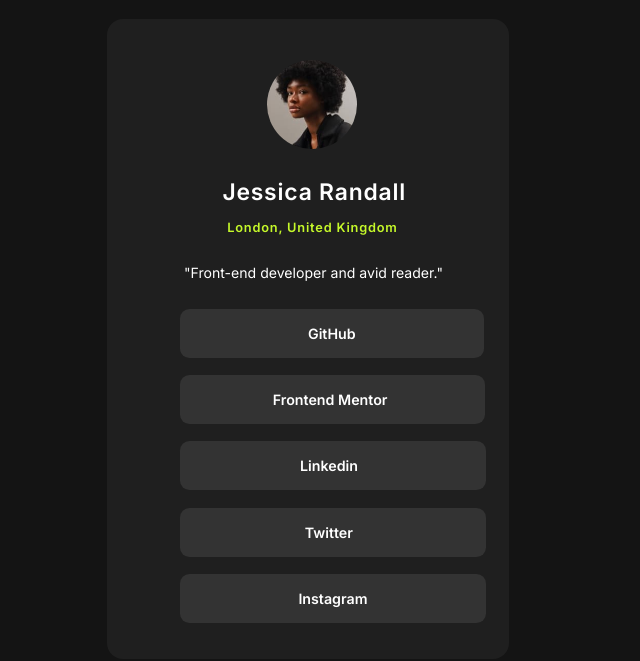
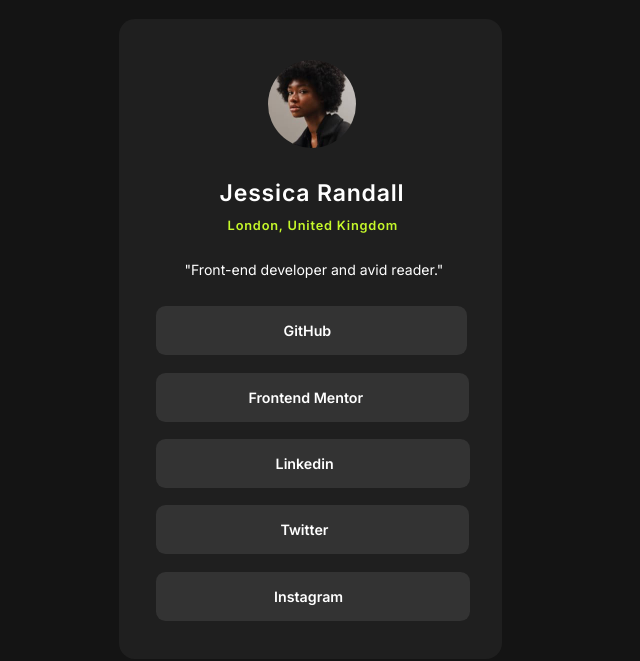
Before and after one commit to Ghm84/social-links-profile, a plain HTML site: page index.html in a window 1280 px wide. Shown: the part 157-818 px from the top of the page, without its empty margins (380-1020 px from the left). Drawn offline with Linux system fonts and the light colour scheme.

Commit message:
Update style.css

```diff
--- a/style.css
+++ b/style.css
@@ -125,78 +125,80 @@ li {
     }
 
     .card {
-        width: 22.4rem;
+        width: 20.4rem;
         height: 40rem;
         margin-top: 11rem;
-        margin-left: 6.5rem;
+        margin-left: 6.8rem;
         margin-bottom: 10rem;
-        padding-left: 0.2rem;
-        padding-right: 2.5rem;
+        padding-left: 0.3rem;
+        padding-right: 2.4rem;
     }
 
     .container {
-        margin-left: 1.8rem;
+        margin-left: 2rem;
     }
 
     .avatar {
-        width: 25%;
+        width: 26%;
         margin-top: 2.3rem;
-        margin-left: 8rem;
+        margin-left: 7rem;
     }
 
     h1 {
-        margin-top: 1.6rem;
-        margin-left: 5.2rem;
+        margin-top: 1.7rem;
+        margin-left: 4rem;
         font-family: "Inter";
-        font-size: 1.43rem;
+        font-size: 1.44rem;
     }
 
     h2 {
-        margin-top: 0.02rem;
-        margin-left: 5.5rem;
+        margin-top: -0.2rem;
+        margin-left: 4.5rem;
         font-family: "Inter";
         font-size: 0.8rem;
     }
 
     p {
         margin-top: 1.8rem;
-        margin-left: 2.8rem;
+        margin-left: 1.8rem;
         font-family: "Inter";
         font-size: 0.88rem;
     }
 
     nav {
         margin-top: 0.02rem;
-        margin-left: 0.05rem;
     }
 
     .social-link {
+        margin-left: -2.5rem;
         font-family: "Inter";
+        padding-top: 1rem;
+        padding-bottom: 1rem;
     }
 
     .github {
         padding-left: 8rem;
-        padding-right: 8rem;
+        padding-right: 8.5rem;
     }
 
     .frontend-mentor {
         padding-left: 5.8rem;
-        padding-right: 6.1rem;
+        padding-right: 6.6rem;
     }
 
     .linkedin {
         padding-left: 7.5rem;
-        padding-right: 8rem;
+        padding-right: 8.5rem;
     }
 
     .twitter {
         padding-left: 7.8rem;
-        padding-right: 8.3rem;
+        padding-right: 8.8rem;
     }
 
     .instagram {
         padding-left: 7.4rem;
-        padding-right: 7.4rem;
+        padding-right: 7.9rem;
     }
 
     .social-link:hover {
```
